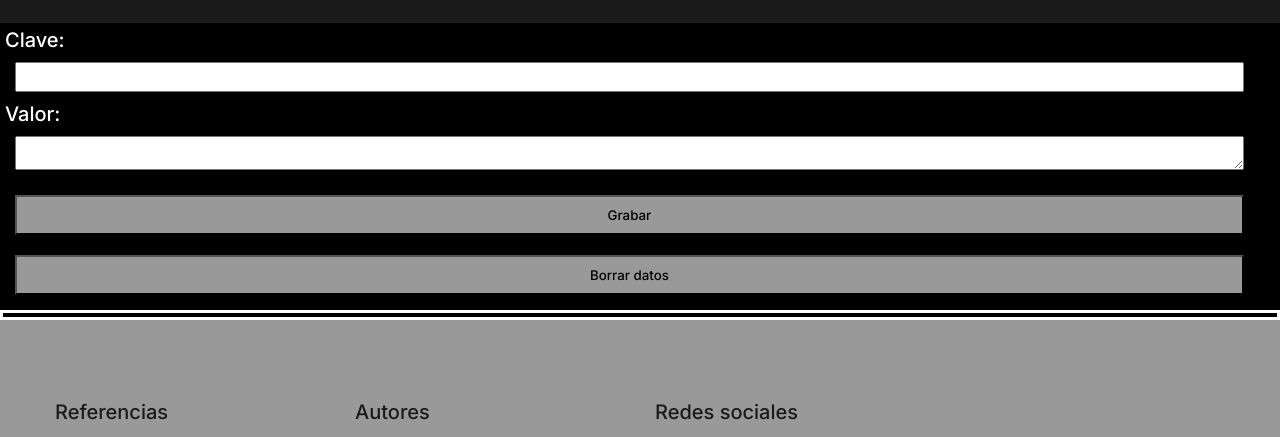
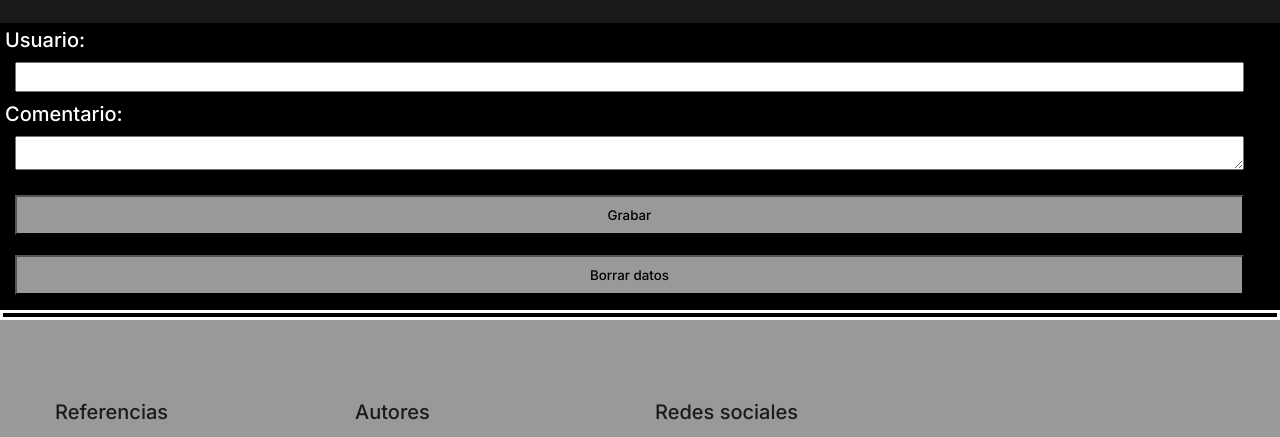
Before and after one commit to IsaacRios25/ProgramacionWeb, a plain HTML site: page Proyecto web2/bloc.html in a window 1280 px wide. Shown: the part 77-514 px from the top of the page. Drawn offline with Linux system fonts and the light colour scheme.

Commit message:
Update bloc.html

```diff
--- a/Proyecto web2/bloc.html
+++ b/Proyecto web2/bloc.html
@@ -33,8 +33,8 @@
     <!--Bloc que funciona con la api storage que hace qque los mensajes de los inputs se guarden en el navegador -->
     <section id="cajaformulario">
         <form name="formulario">
-        <p>Clave:<br><input type="text" name="clave" id="clave"></p>
-        <p>Valor:<br><textarea name="text" id="texto"></textarea></p>
+        <p>Usuario:<br><input type="text" name="clave" id="clave"></p>
+        <p>Comentario:<br><textarea name="text" id="texto"></textarea></p>
         <p><input type="button" name="grabar" id="grabar"
         value="Grabar"></p>
         <p><input type="button" name="eliminar" id="eliminar"
```
